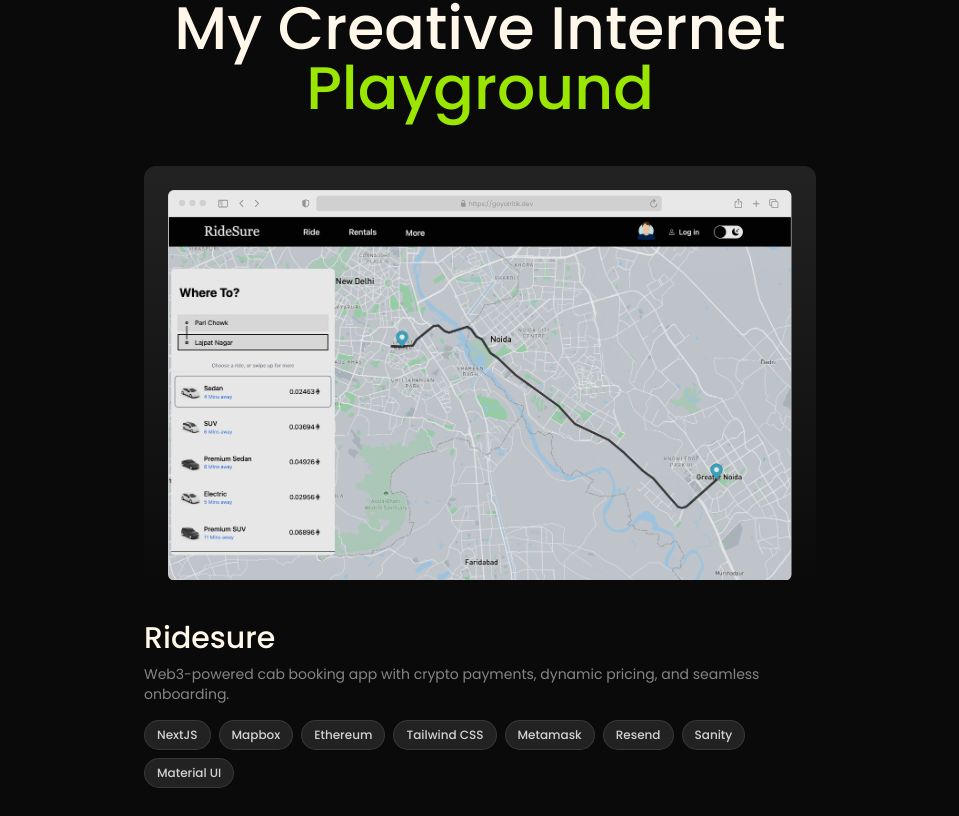
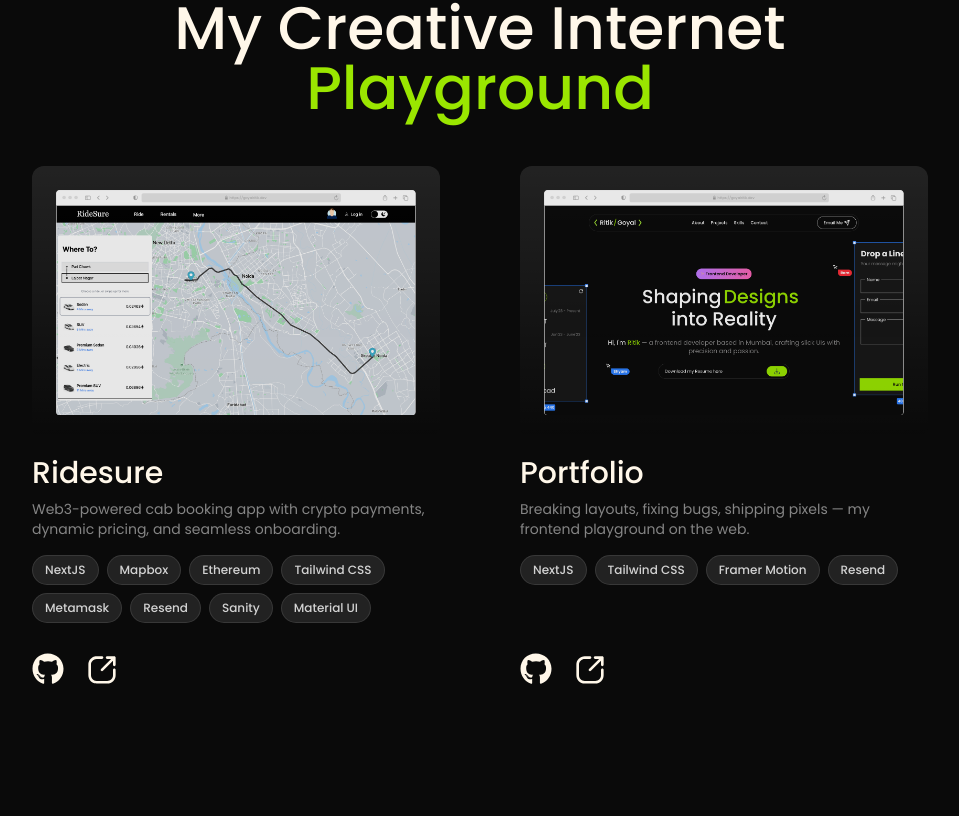
Before and after one commit to goyalritik-rg/portfolio, a Next.js app: page / in a window 1280 px wide. Shown: the part 2152-2968 px from the top of the page, without its empty margins (160-1119 px from the left). Built offline with nearby package versions, Linux system fonts and the light colour scheme.

Commit message:
project card css changes

```diff
--- a/src/common/components/ProjectCard.js
+++ b/src/common/components/ProjectCard.js
@@ -25,6 +25,7 @@
   } = project;
 
   return (
+    <div className="h-full w-full flex flex-col justify-between">
       <div>
         <Lens hovering={hovering} setHovering={setHovering}>
           <ProjectImage imageHref={image} href={siteUrl} />
@@ -38,6 +39,7 @@
           {techStack.map((tech, index) => (
             <TechChip key={index} tech={tech} />
           ))}
+        </div>
       </div>
 
       <div className="mt-6 flex items-center gap-4">
--- a/src/components/Projects.js
+++ b/src/components/Projects.js
@@ -44,29 +44,29 @@
           My Creative Internet <span className="text-lime-400">Playground</span>
         </h2>
 
-        {/* <div className="mt-12 grid grid-cols-1 md:grid-cols-4 lg:grid-cols-3 gap-8 lg:mx-[-6%]">
+        <div className="mt-12 grid grid-cols-1 md:grid-cols-2 gap-20">
           {projects.map((project, index) => {
-            let className = "md:col-span-2 lg:col-span-1";
+            // let className = "md:col-span-2 lg:col-span-1";
 
-            if (index === projects.length - 1) {
-              className += " md:col-start-2 lg:col-start-auto";
-            }
+            // if (index === projects.length - 1) {
+            //   className += " md:col-start-2 lg:col-start-auto";
+            // }
 
             return (
               <ProjectCard
-                className={className}
+                // className={className}
                 project={project}
                 key={index}
               />
             );
           })}
-        </div> */}
+        </div>
 
-        <div className="mt-12 flex flex-col gap-25 max-w-2xl">
+        {/* <div className="mt-12 flex flex-col gap-25 max-w-xl mx-auto">
           {projects.map((project, idx) => {
             return <ProjectCard project={project} key={idx} />;
           })}
-        </div>
+        </div> */}
       </div>
     </section>
   );
```
Lines whose indentation alone changed are shown as unchanged.
